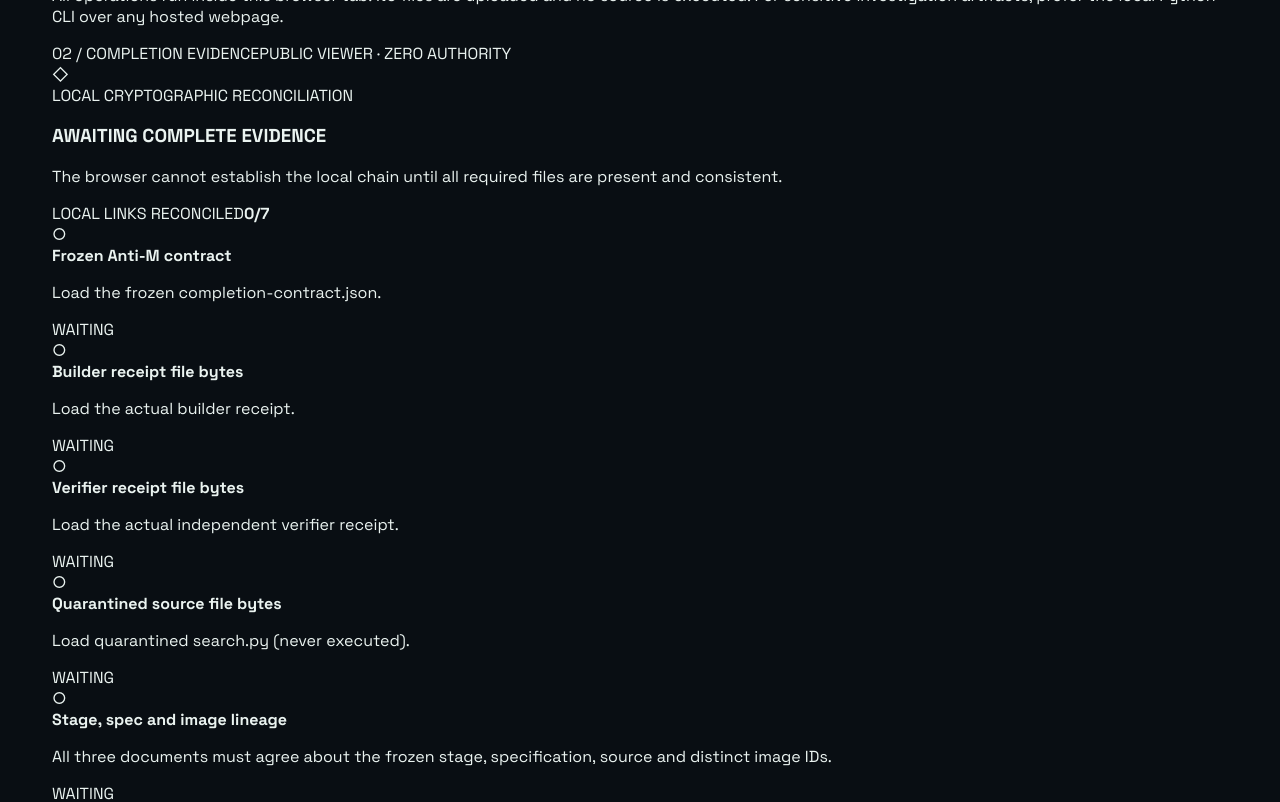
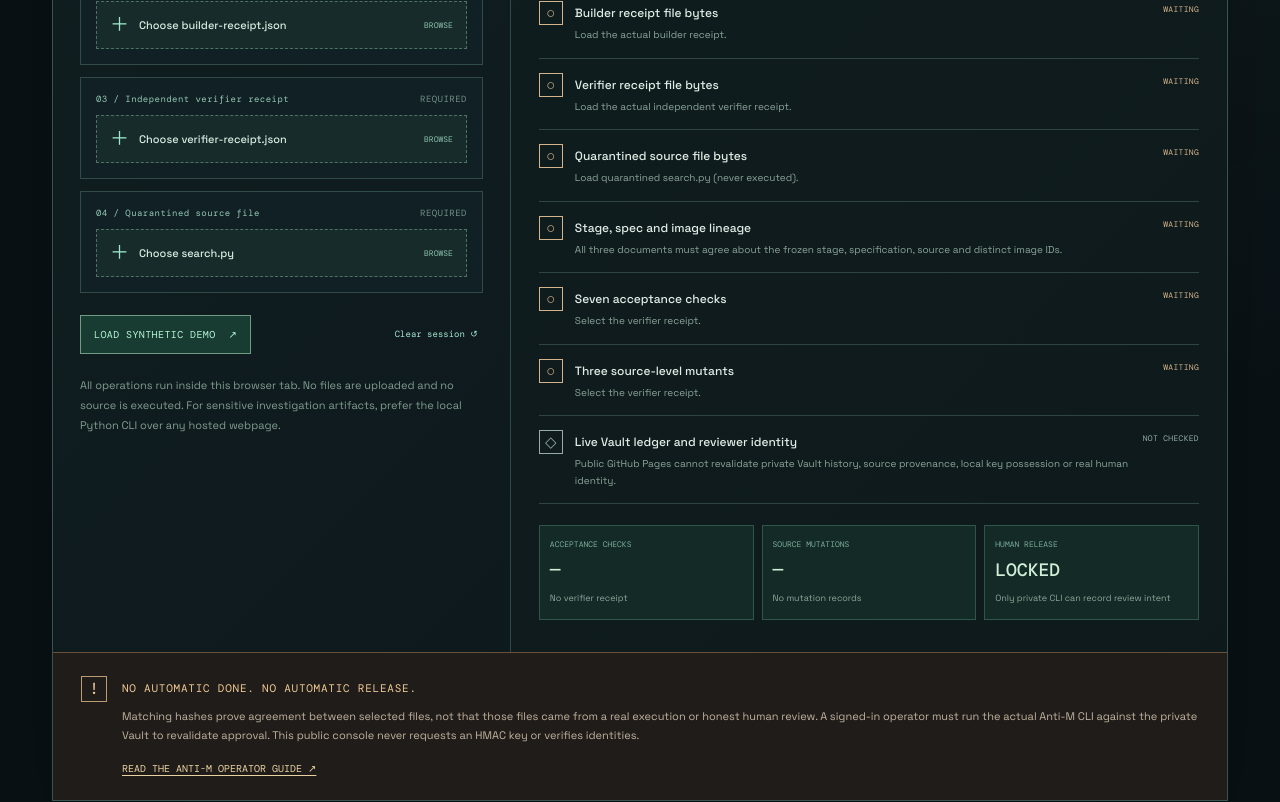
Before and after one commit to MichaelWave369/PhiCleanroom, a React (Vite) app in the folder web/: page / in a window 1280 px wide. Shown: the part 4980-5782 px from the top of the page. Built offline with nearby package versions, Linux system fonts and the light colour scheme.

Commit message:
style(web): responsive Anti-M console with readable match/missing/warning states

```diff
--- a/web/src/styles.css
+++ b/web/src/styles.css
@@ -278,3 +278,76 @@ button:focus-visible,a:focus-visible{outline:2px solid #a5f6dc;outline-offset:4p
 .inspector-footnote{border-left:2px solid #a6855d;margin-top:19px;padding:8px 12px;color:#a5a799;font-size:11px;line-height:1.7}
 @media(max-width:930px){.inspector-columns{grid-template-columns:1fr}.inspector-upload{border-right:none;border-bottom:1px solid #314448}.inspector-empty{min-height:300px}.inspector-counters{grid-template-columns:1fr 1fr 1fr}}
 @media(max-width:650px){.inspector-upload,.inspector-results{padding:23px 17px}.inspector-top,.inspector-bottom{padding:14px 14px;font-size:8px;flex-wrap:wrap}.inspector-upload h3{font-size:23px}.inspector-counters{grid-template-columns:1fr 1fr}.inspector-counters>div:last-child{grid-column:span 2}.inspector-hash-row{flex-wrap:wrap}.inspector-hash-row code{max-width:100%;font-size:8px}.inspector-rule-list{max-height:440px}.nav-links a{font-size:14px}}
+
+
+/* Anti-M public-only completion console. No upload, signature or release controls. */
+.antim-section{background:radial-gradient(ellipse 60% 60% at 89% 10%,rgba(70,129,107,.12),transparent),#091115;border-top:1px solid #2e4545}
+.antim-shell{background:linear-gradient(135deg,#111f21,#0c161a);border:1px solid #38544e;box-shadow:0 30px 88px rgba(0,0,0,.18)}
+.antim-header{display:flex;align-items:center;justify-content:space-between;padding:16px 26px;border-bottom:1px solid #324b47;gap:14px;font:9px "DM Mono",monospace;letter-spacing:.095em;color:#93c2af}
+.antim-header span:first-child{display:flex;gap:10px;align-items:center}.antim-header span:last-child{color:#bba582}
+.antim-main{display:grid;grid-template-columns:minmax(0,.78fr) minmax(0,1.22fr)}
+.antim-load{padding:32px 27px;border-right:1px solid #304b44}
+.antim-load h3{font-size:28px;font-weight:500;letter-spacing:-.045em;margin:14px 0}
+.antim-load>p{font-size:12px;line-height:1.8;color:#9fb1a9;margin:0 0 23px}
+.antim-file-list{display:grid;gap:12px}
+.antim-file{background:#102024;border:1px solid #314c47;padding:15px;min-width:0;transition:border .2s}
+.antim-file.present{border-color:#44866d}
+.antim-file-top{display:flex;justify-content:space-between;gap:12px;color:#95c8b3;font:9px "DM Mono",monospace;letter-spacing:.05em;margin-bottom:10px}
+.antim-file-top span:last-child{color:#738f85}
+.antim-picker{position:relative;display:flex;gap:10px;align-items:center;border:1px dashed #4c7264;background:#172b2b;padding:13px;color:#d6ecdf;min-height:48px;cursor:pointer}
+.antim-picker:hover{border-color:#a3e9cf;background:#203935}
+.antim-picker:focus-within{outline:2px solid #b0f0d7;outline-offset:3px}
+.antim-picker>span:first-of-type{color:#9ce8cb;font-size:19px;line-height:1}
+.antim-picker strong{font-size:11px;font-weight:500;overflow-wrap:anywhere;min-width:0;flex:1}
+.antim-picker .antim-pick-action{font:8px "DM Mono",monospace;color:#8bc3ac}
+.antim-picker input{position:absolute;inset:0;opacity:0;width:100%;height:100%;cursor:pointer}
+.antim-picker input:disabled{cursor:not-allowed}
+.antim-sha{display:flex;justify-content:space-between;gap:10px;align-items:center;padding-top:12px;font:9px "DM Mono",monospace;color:#739b8c}
+.antim-sha code{font-size:9px;color:#a6d6be;overflow-wrap:anywhere;text-align:right}
+.antim-input-error{background:#36231e;border:1px solid #9b6047;color:#f0bea0;font-size:11px;line-height:1.5;padding:10px;margin-top:10px;overflow-wrap:anywhere}
+.antim-actions{display:flex;flex-wrap:wrap;gap:12px;justify-content:space-between;align-items:center;margin:22px 0}
+.antim-demo{border:1px solid #6e9d84;background:#183c31;color:#b5f6d7;font:10px "DM Mono",monospace;letter-spacing:.04em;padding:12px 13px;display:flex;align-items:center;gap:13px}
+.antim-demo:hover{background:#265a46}.antim-demo:disabled{opacity:.5;cursor:wait}
+.antim-load .antim-note{font-size:11px;line-height:1.8;color:#829d90;margin:0}
+.antim-right{padding:32px 28px;background:rgba(16,29,29,.45);min-width:0}
+.antim-readout-top{display:flex;justify-content:space-between;gap:10px;align-items:center;font:9px "DM Mono",monospace;color:#8fc7ad;letter-spacing:.06em}
+.antim-readout-top span:last-child{color:#bba582}
+.antim-demo-banner{border:1px solid #ad8452;color:#f1ce92;background:#312519;padding:13px;font:10px/1.65 "DM Mono",monospace;margin-top:22px}
+.antim-decision{display:flex;align-items:flex-start;gap:17px;margin-top:23px;padding:23px 18px;border:1px solid #536f5b;background:linear-gradient(135deg,rgba(74,107,81,.18),rgba(20,35,30,.12))}
+.antim-decision.needs-files{border-color:#725942;background:linear-gradient(135deg,rgba(102,71,42,.17),rgba(20,35,30,.1))}
+.antim-decision.has-failure{border-color:#a35e54;background:linear-gradient(135deg,rgba(104,52,47,.2),rgba(30,26,26,.1))}
+.antim-decision-mark{display:flex;align-items:center;justify-content:center;min-width:43px;height:43px;border:1px solid #92d4b1;color:#b5eed1;font-size:27px}
+.needs-files .antim-decision-mark{border-color:#ad8354;color:#debc8c}.has-failure .antim-decision-mark{border-color:#d07f76;color:#ffaba0}
+.antim-overline{font:9px "DM Mono",monospace;letter-spacing:.1em;color:#8baea2}
+.antim-decision h3{font:500 17px/1.3 "DM Mono",monospace;color:#c8f9e0;margin:10px 0 9px}
+.needs-files .antim-decision h3{color:#e6c69d}.has-failure .antim-decision h3{color:#ffc3b4}
+.antim-decision p{font-size:12px;color:#a7b6ac;line-height:1.7;margin:0}
+.antim-progress-header{display:flex;justify-content:space-between;margin:24px 0 10px;font:9px "DM Mono",monospace;letter-spacing:.08em;color:#94b4a5}
+.antim-progress-header strong{color:#c0ebd1}
+.antim-progress-track{height:5px;background:#253c36;margin-bottom:23px}
+.antim-progress-track span{display:block;height:100%;background:#91dcb9;transition:width .2s}
+.antim-gates{border-top:1px solid #2e4541;display:flex;flex-direction:column}
+.antim-gate{padding:14px 0;display:flex;gap:12px;align-items:flex-start;border-bottom:1px solid #2e4541}
+.antim-gate-mark{width:24px;height:24px;flex-shrink:0;border:1px solid currentColor;display:flex;align-items:center;justify-content:center;font:15px "DM Mono",monospace}
+.am-success{color:#a4ecc9}.am-fail{color:#f0a096}.am-wait{color:#d5b48b}.am-unknown{color:#96acaa}
+.antim-gate-copy{flex:1;min-width:0}
+.antim-gate-copy b{color:#e1eee6;font-size:12px;font-weight:500}
+.antim-gate-copy p{margin:5px 0 0;font-size:10px;line-height:1.65;color:#8ba59a}
+.antim-status{font:8px "DM Mono",monospace;white-space:nowrap;margin-top:3px;letter-spacing:.04em}
+.antim-metrics{display:grid;grid-template-columns:repeat(3,1fr);gap:8px;margin-top:21px}
+.antim-metrics>div{background:#132a27;border:1px solid #30564a;padding:13px 10px;min-width:0;display:flex;flex-direction:column;gap:9px}
+.antim-metrics span{font:8px "DM Mono",monospace;color:#7eac9a}
+.antim-metrics strong{color:#d1efd8;font:500 18px "DM Mono",monospace}
+.antim-metrics small{font-size:9px;line-height:1.6;color:#8ea59a}
+.antim-binding{margin-top:24px;background:#101e21;border:1px solid #304945;padding:19px}
+.antim-binding dl{margin:14px 0 0}
+.antim-binding dl>div{display:flex;justify-content:space-between;gap:12px;border-top:1px solid #2b403e;padding:11px 0}
+.antim-binding dt{font-size:10px;color:#92ad9f}
+.antim-binding dd{margin:0;font:10px "DM Mono",monospace;color:#bedbca;overflow-wrap:anywhere;text-align:right}
+.antim-bottom{display:flex;gap:15px;align-items:flex-start;border-top:1px solid #6b5039;background:#201c19;padding:23px 28px}
+.antim-bottom-mark{border:1px solid #bb9c72;width:26px;height:26px;flex-shrink:0;display:flex;align-items:center;justify-content:center;color:#efcda0;font:16px "DM Mono",monospace}
+.antim-bottom strong{color:#efca95;font:11px "DM Mono",monospace;letter-spacing:.07em}
+.antim-bottom p{font-size:11px;color:#c1b3a0;line-height:1.8;margin:10px 0}
+.antim-bottom a{font:10px "DM Mono",monospace;color:#e9d2a2;text-decoration:underline;text-underline-offset:3px}
+@media(max-width:1080px){.antim-main{grid-template-columns:1fr}.antim-load{border-right:0;border-bottom:1px solid #304b44}.antim-file-list{grid-template-columns:repeat(2,minmax(0,1fr))}}
+@media(max-width:670px){.antim-header{padding:13px 16px;flex-wrap:wrap;font-size:8px}.antim-load,.antim-right{padding:24px 16px}.antim-file-list{grid-template-columns:1fr}.antim-decision{padding:17px 12px}.antim-decision h3{font-size:14px}.antim-gate{gap:8px}.antim-status{font-size:7px;max-width:78px;white-space:normal;text-align:right}.antim-metrics{grid-template-columns:1fr 1fr}.antim-metrics>div:last-child{grid-column:span 2}.antim-bottom{padding:20px 14px}.nav-links a{font-size:14px}}
```
